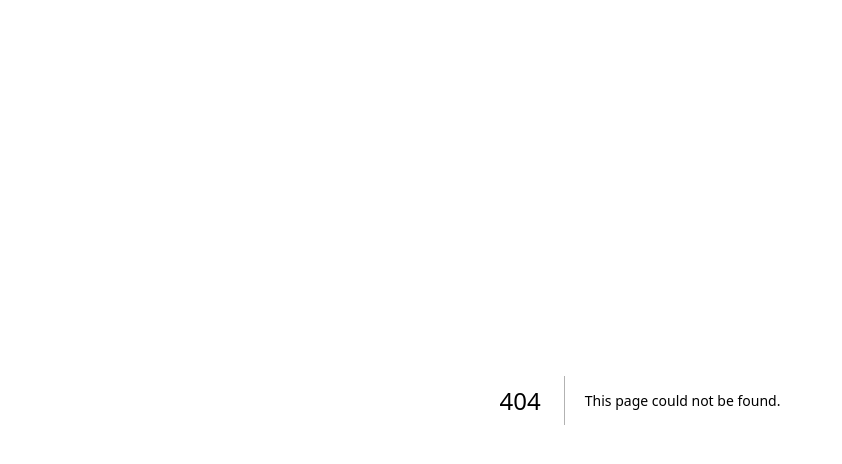
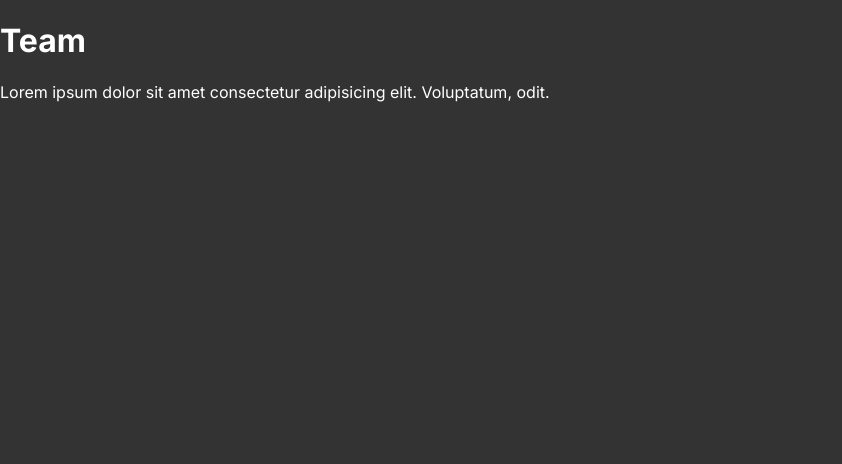
Before and after one commit to sarojghalan/Huddle, a Next.js app: page /about/team in a window 1280 px wide. Before the commit this address had no page. Shown: the top 464 px of the page, without its empty margins (0-842 px from the left). Built offline with nearby package versions, Linux system fonts and the light colour scheme.

Commit message:
Learning Nested Routing
Nested routing is also so easy , just making another folder inside parent folder helps to create nested folder

```diff
--- /dev/null
+++ b/app/about/team/page.tsx
@@ -0,0 +1,13 @@
+const Team = () => {
+  return (
+    <>
+      <h1>Team</h1>
+      <p>
+        Lorem ipsum dolor sit amet consectetur adipisicing elit. Voluptatum,
+        odit.
+      </p>
+    </>
+  );
+};
+
+export default Team;
```
